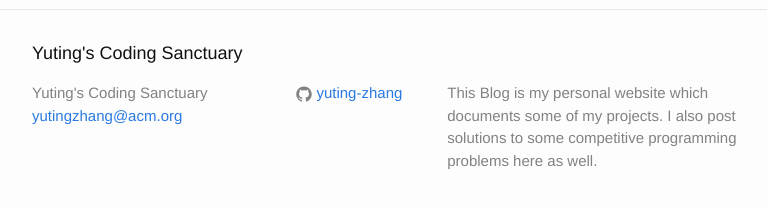
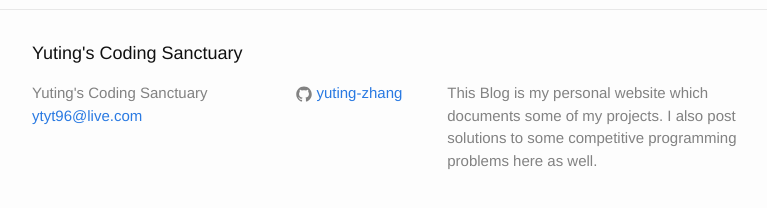
Before and after one commit to khaledlooda/yuting-zhang.github.io, a Jekyll site: the page built from index.html, in a window 1280 px wide and 900 px high, scrolled down 13119 px. Shown: the part 668-876 px from the top of the window, without its empty margins (238-1005 px from the left). Built offline with Jekyll 4.4.1, drawn with Linux system fonts in a browser that asks for light colours.

Commit message:
Remove deprecated acm email

```diff
--- a/_config.yml
+++ b/_config.yml
@@ -12,7 +12,7 @@ site:
 comments: true
 
 title: Yuting's Coding Sanctuary
-email: yutingzhang@acm.org
+email: ytyt96@live.com
 description: > # this means to ignore newlines until "baseurl:"
     This Blog is my personal website which documents some of my projects.
     I also post solutions to some competitive programming
```
